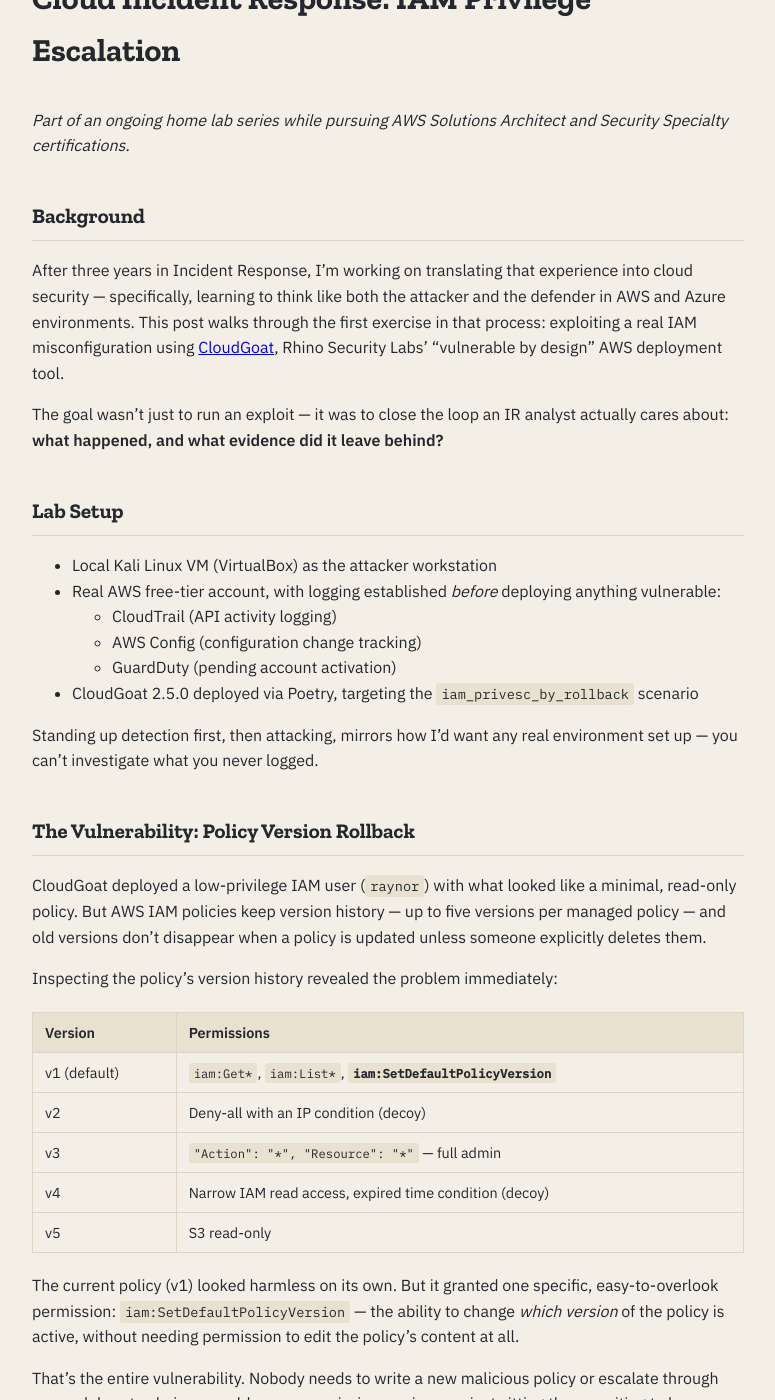
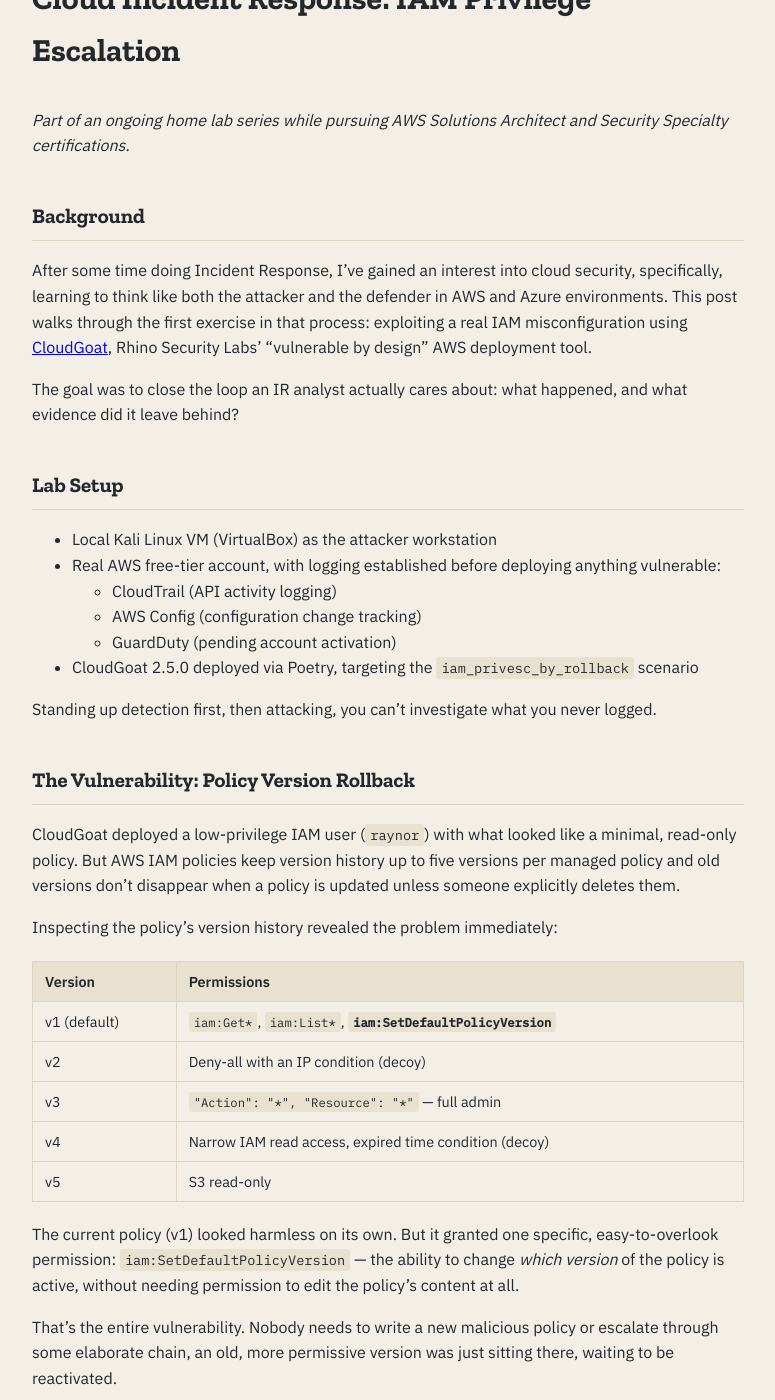
Before and after one commit to J0xn1/j0xn1.github.io, a Jekyll site: the page built from _posts/2026-09-11-iam-privesc-writeup.md, in a window 1280 px wide and 1400 px high, scrolled down 195 px. Shown: the whole window, without its empty margins (252-1027 px from the left). Built offline with Jekyll 4.4.1, drawn with Linux system fonts in a browser that asks for light colours; some of the changed text lies outside the part shown.

Commit message:
2026-09-11-iam-privesc-writeup.md

````diff
--- a/_posts/2026-09-11-iam-privesc-writeup.md
+++ b/_posts/2026-09-11-iam-privesc-writeup.md
@@ -8,24 +8,24 @@ date: 2026-09-11
 
 ## Background
 
-After three years in Incident Response, I'm working on translating that experience into cloud security — specifically, learning to think like both the attacker and the defender in AWS and Azure environments. This post walks through the first exercise in that process: exploiting a real IAM misconfiguration using [CloudGoat](https://github.com/RhinoSecurityLabs/cloudgoat), Rhino Security Labs' "vulnerable by design" AWS deployment tool.
+After some time doing Incident Response, I've gained an interest into cloud security, specifically, learning to think like both the attacker and the defender in AWS and Azure environments. This post walks through the first exercise in that process: exploiting a real IAM misconfiguration using [CloudGoat](https://github.com/RhinoSecurityLabs/cloudgoat), Rhino Security Labs' "vulnerable by design" AWS deployment tool.
 
-The goal wasn't just to run an exploit — it was to close the loop an IR analyst actually cares about: **what happened, and what evidence did it leave behind?**
+The goal was to close the loop an IR analyst actually cares about: what happened, and what evidence did it leave behind?
 
 ## Lab Setup
 
 - Local Kali Linux VM (VirtualBox) as the attacker workstation
-- Real AWS free-tier account, with logging established *before* deploying anything vulnerable:
+- Real AWS free-tier account, with logging established before deploying anything vulnerable:
   - CloudTrail (API activity logging)
   - AWS Config (configuration change tracking)
   - GuardDuty (pending account activation)
 - CloudGoat 2.5.0 deployed via Poetry, targeting the `iam_privesc_by_rollback` scenario
 
-Standing up detection first, then attacking, mirrors how I'd want any real environment set up — you can't investigate what you never logged.
+Standing up detection first, then attacking,  you can't investigate what you never logged.
 
 ## The Vulnerability: Policy Version Rollback
 
-CloudGoat deployed a low-privilege IAM user (`raynor`) with what looked like a minimal, read-only policy. But AWS IAM policies keep version history — up to five versions per managed policy — and old versions don't disappear when a policy is updated unless someone explicitly deletes them.
+CloudGoat deployed a low-privilege IAM user (`raynor`) with what looked like a minimal, read-only policy. But AWS IAM policies keep version history up to five versions per managed policy and old versions don't disappear when a policy is updated unless someone explicitly deletes them.
 
 Inspecting the policy's version history revealed the problem immediately:
 
@@ -39,7 +39,7 @@ Inspecting the policy's version history revealed the problem immediately:
 
 The current policy (v1) looked harmless on its own. But it granted one specific, easy-to-overlook permission: `iam:SetDefaultPolicyVersion` — the ability to change *which version* of the policy is active, without needing permission to edit the policy's content at all.
 
-That's the entire vulnerability. Nobody needs to write a new malicious policy or escalate through some elaborate chain — an old, more permissive version was just sitting there, waiting to be reactivated.
+That's the entire vulnerability. Nobody needs to write a new malicious policy or escalate through some elaborate chain, an old, more permissive version was just sitting there, waiting to be reactivated.
 
 ## The Exploit
 
@@ -52,7 +52,7 @@ aws iam set-default-policy-version \
   --profile raynor
 ```
 
-One command, and `raynor` now has full administrative access — confirmed by listing every bucket in the account, something the original permission set never allowed:
+One command, and `raynor` now has full administrative access, confirmed by listing every bucket in the account, something the original permission set never allowed:
 
 ```bash
 aws s3 ls --profile raynor
@@ -79,8 +79,8 @@ This is the part I actually care most about. Pulling the corresponding CloudTrai
 
 A few things stand out, in the order I'd flag them in a real investigation:
 
-1. **`SetDefaultPolicyVersion` as the event name.** This API call is rare in legitimate workflows — most organizations never call it directly. Seeing it at all is a signal worth investigating on its own.
-2. **`versionId: v3`.** Meaningless without context — but if you've already reviewed the policy's version history (as any thorough investigation should), you immediately recognize v3 as the full-admin version. This single field tells you the outcome of the action without needing to check anything else.
+1. **`SetDefaultPolicyVersion` as the event name.** This API call is rare in legitimate workflows. Seeing it at all is a signal worth investigating on its own.
+2. **`versionId: v3`.** Meaningless without context but if you've already reviewed the policy's version history (as any thorough investigation should), you immediately recognize v3 as the full-admin version. This single field tells you the outcome of the action without needing to check anything else.
 3. **The user agent literally contains `kali-amd64`.** In a real environment, this is about as loud a signal as it gets — legitimate business workflows don't run AWS CLI from a penetration testing distribution. This is the kind of small detail that's easy to miss if you're only skimming event names, but immediately actionable once you know to look for it.
 4. **Source IP correlation.** Matching the source IP against known-good ranges (VPN, office egress, etc.) is a standard IR step, and it's just as relevant in cloud investigations as it is in traditional network forensics.
 
````
Also changed, not shown: other parts of _posts/2026-09-11-iam-privesc-writeup.md (+1 -1 lines).
